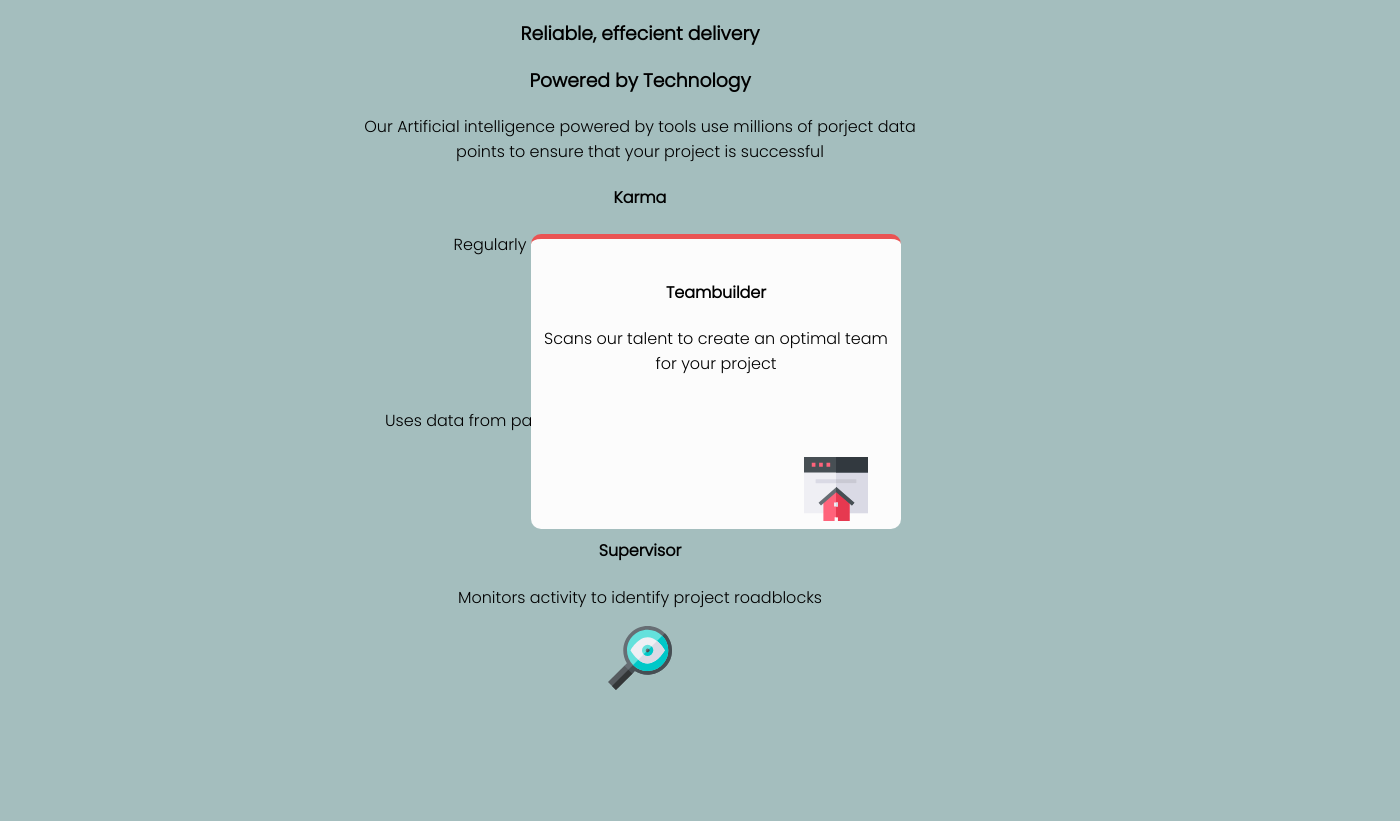
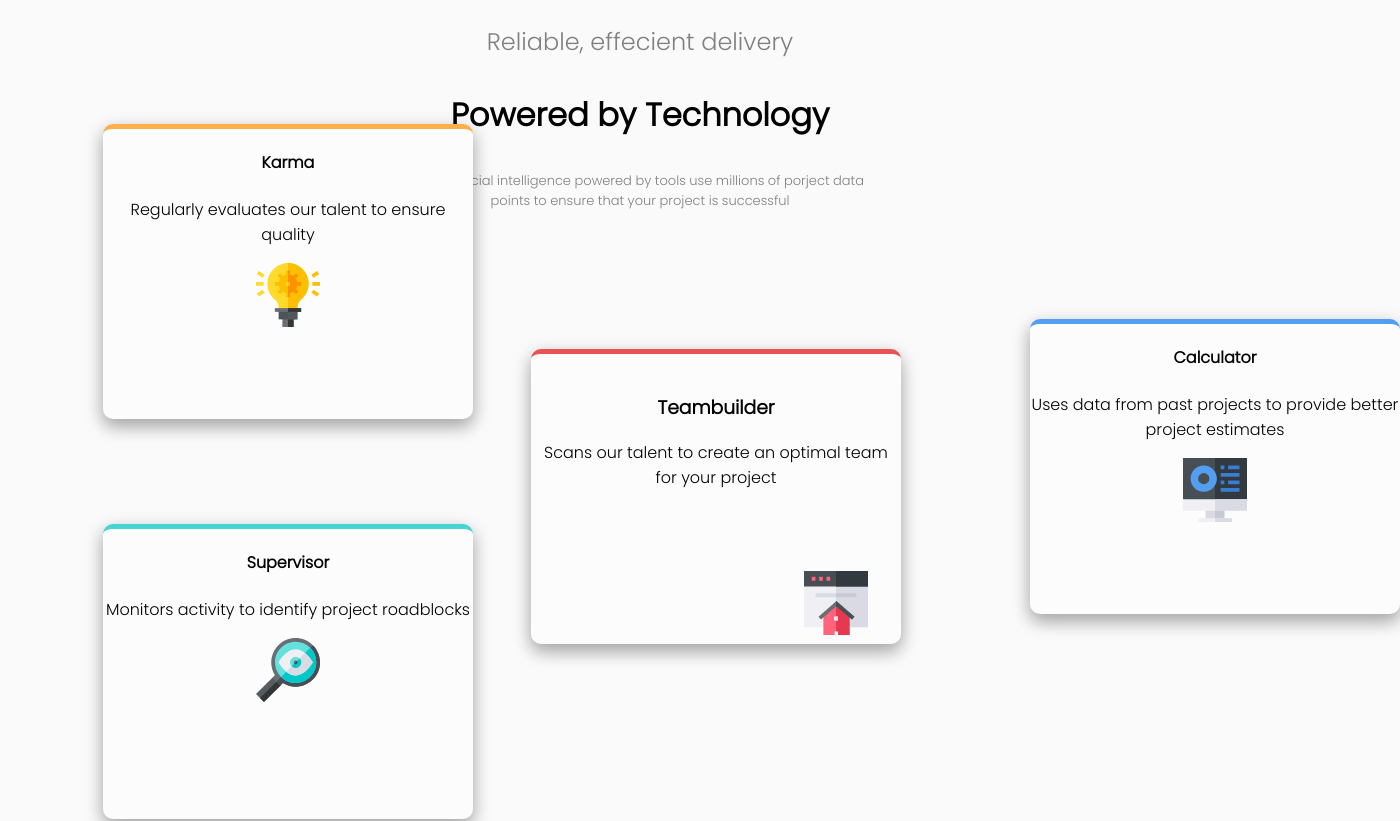
Before and after one commit to jokale/4comp, a React (Create React App) app: page / in a window 1280 px wide. Shown: the top 821 px of the page, 1400 px wide, since content can reach past the window. Built offline with nearby package versions, Linux system fonts and the light colour scheme.

Commit message:
add stylistic changes

```diff
--- a/src/App.css
+++ b/src/App.css
@@ -38,11 +38,25 @@
 }
 
 html {
-background-color: rgb(164, 190, 190);
+background-color: hsl(0, 0%, 98%);
 }
 
 
-
+/* mainpage */
+h3#skinny{
+  font-weight: 400;
+  font-size: x-large;
+  color: grey;
+}
+h3#bold {
+  font-weight: 700;
+  font-size: xx-large;
+}
+p#skinny{
+  font-weight: 200;
+  font-size: small;
+  color: grey;
+}
 /* team builder */
 
 div#Teambuilder{
@@ -50,11 +64,14 @@ div#Teambuilder{
   width: 370px;
   height: 290px;
   margin: 0px;
-  position: relative; top: -460px; right: -531px;
+  position: relative; top: -760px; right: -531px;
   border-radius: 10px;
   border-top-style: solid;
   border-color: hsl(0, 78%, 62%);
   border-top-width: thick;
+  /* box-shadow: 5px 10px #888888 */
+  box-shadow: 0 8px 16px 0 rgba(0,0,0,0.2), 0 6px 20px 0 rgba(0,0,0,0.19);
+
 }
 
 
@@ -62,6 +79,57 @@ img#tblogo{
   position: relative; top: 65px; right: -120px;
 }
 
+
+
+
+
+/* calculator */
+
+div#Calc {
+  background-color: rgb(252, 252, 252);
+  width: 370px;
+  height: 290px;
+  margin: 0px;
+  position: relative; top: -200px; right: -1030px;
+  border-radius: 10px;
+  border-top-style: solid;
+  border-color: hsl(212, 86%, 64%);
+  border-top-width: thick;
+  box-shadow: 0 8px 16px 0 rgba(0,0,0,0.2), 0 6px 20px 0 rgba(0,0,0,0.19);
+
+}
+
+/* karma */
+
+div#karma {
+  background-color: rgb(252, 252, 252);
+  width: 370px;
+  height: 290px;
+  margin: 0px;
+  position: relative; top: -100px; right: -103px;
+  border-radius: 10px;
+  border-top-style: solid;
+  border-color: hsl(34, 97%, 64%);
+  border-top-width: thick;
+  box-shadow: 0 8px 16px 0 rgba(0,0,0,0.2), 0 6px 20px 0 rgba(0,0,0,0.19);
+
+}
+
+
+div#super {
+  background-color: rgb(252, 252, 252);
+  width: 370px;
+  height: 290px;
+  margin: 0px;
+  position: relative; top: -290px; right: -103px;
+  border-radius: 10px;
+  border-top-style: solid;
+  border-color: hsl(180, 62%, 55%);
+  border-top-width: thick;
+  box-shadow: 0 8px 16px 0 rgba(0,0,0,0.2), 0 6px 20px 0 rgba(0,0,0,0.19);
+
+}
+
 h1,h2,h3,h4,h5,h6,p {
   font-family: 'Poppins', sans-serif;
 
--- a/src/App.js
+++ b/src/App.js
@@ -11,7 +11,7 @@ class App extends React.Component {
 
       <h3 id="skinny">Reliable, effecient delivery</h3>
       <h3 id="bold">Powered by Technology</h3>
-      <p> Our Artificial intelligence powered by tools use millions of porject data <br></br>points to ensure that your project is successful</p>
+      <p id="skinny"> Our Artificial intelligence powered by tools use millions of porject data <br></br>points to ensure that your project is successful</p>
       <Karma/>
       <Calculator/>
       <Supervisor/>
--- a/src/Components/Calculator.js
+++ b/src/Components/Calculator.js
@@ -4,8 +4,7 @@ import logocalc from './logocalc.svg';
 class Calculator extends React.Component {
     render(){
         return(
-            <div id="Calculator
-        ">
+            <div id="Calc">
                 <h4>Calculator </h4>
                 <p>Uses data from past projects to provide better project estimates</p>
                 <img src={logocalc} id="s-logo" alt="logo" />
--- a/src/Components/Karma.js
+++ b/src/Components/Karma.js
@@ -4,7 +4,7 @@ import logokarma from './logokarma.svg';
 class Karma extends React.Component {
     render(){
         return(
-            <div id="Karma">
+            <div id="karma">
                 <h4>Karma</h4>
                 <p>Regularly evaluates our talent to ensure quality</p>
                 <img src={logokarma} id="s-logo" alt="logo" />
--- a/src/Components/Supervisor.js
+++ b/src/Components/Supervisor.js
@@ -4,7 +4,7 @@ import logos from './logos.svg';
 class Supervisor extends React.Component {
     render(){
         return(
-            <div id="supervisor">
+            <div id="super">
                 <h4>Supervisor</h4>
                 <p>Monitors activity to identify project roadblocks</p>
                 <img src={logos} id="s-logo" alt="logo" />
--- a/src/Components/Teambuilder.js
+++ b/src/Components/Teambuilder.js
@@ -6,7 +6,7 @@ class Teambuilder extends React.Component {
         return(
             <div id="Teambuilder">
                 <br></br>
-                <h4 id="tb">Teambuilder</h4>
+                <h3 id="tb">Teambuilder</h3>
                 <p>Scans our talent to create an optimal team <br></br>for your project </p>
                 <img src={logoteamb} id="tblogo" alt="logo" />
 
```
Also changed, not shown: 1 other file (tests, documents, lock files or other folders).
